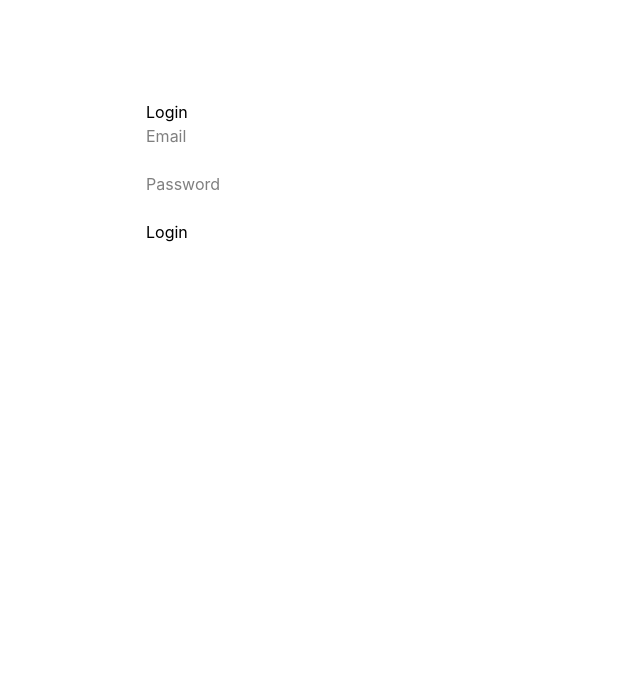
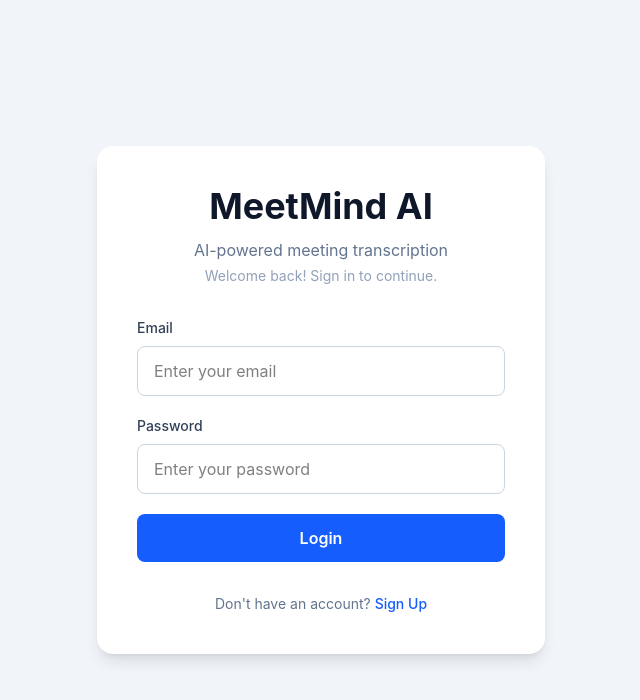
Before and after one commit to tanisha0016/MeetMind-AI, a React (Vite) app in the folder client/: page /login in a window 1280 px wide. Shown: the top 700 px of the page, without its empty margins (319-959 px from the left). Built offline with nearby package versions, Linux system fonts and the light colour scheme.

Commit message:
feat: enhance dashboard and meeting details UI

```diff
--- /dev/null
+++ b/client/src/components/auth/ProtectedRoute.tsx
@@ -0,0 +1,17 @@
+import { Navigate } from "react-router-dom";
+
+interface Props {
+  children: React.ReactNode;
+}
+
+const ProtectedRoute = ({ children }: Props) => {
+  const token = localStorage.getItem("token");
+
+  if (!token) {
+    return <Navigate to="/login" replace />;
+  }
+
+  return <>{children}</>;
+};
+
+export default ProtectedRoute;
--- a/client/src/components/layout/Navbar.tsx
+++ b/client/src/components/layout/Navbar.tsx
@@ -1,10 +1,15 @@
 import Button from "../common/Button";
 import { useNavigate } from "react-router-dom";
+
 
 const Navbar = () => {
   const navigate = useNavigate();
 
-  const user = localStorage.getItem("user");
+  const user = JSON.parse(
+    localStorage.getItem("user") || "null",
+  );
+
+  const token = localStorage.getItem("token");
 
   const handleLogout = () => {
     localStorage.removeItem("token");
@@ -26,11 +31,20 @@ const Navbar = () => {
         </div>
 
         <div className="flex items-center gap-3">
-          {user ? (
-            <>
+          {token ? (
+  <div className="flex items-center gap-4">
+                <span className="text-sm font-medium text-slate-600">
+                  {user?.name}
+                </span>
+
                 <Button
-                onClick={() => navigate("/upload")}
+                  variant="secondary"
+                  onClick={() => navigate("/dashboard")}
                 >
+                  Dashboard
+                </Button>
+
+                <Button onClick={() => navigate("/upload")}>
                   Upload Meeting
                 </Button>
 
@@ -40,7 +54,8 @@ const Navbar = () => {
                 >
                   Logout
                 </Button>
-            </>
+              </div>
+
           ) : (
             <>
               <Button
--- a/client/src/components/meeting/MeetingCard.tsx
+++ b/client/src/components/meeting/MeetingCard.tsx
@@ -1,5 +1,5 @@
+import type { Meeting } from "../../types";
 import { useNavigate } from "react-router-dom";
-import type { Meeting } from "../../types";
 
 interface Props {
   meeting: Meeting;
@@ -8,59 +8,58 @@ interface Props {
 const MeetingCard = ({ meeting }: Props) => {
   const navigate = useNavigate();
 
-  const statusColor = {
-    completed: "bg-green-100 text-green-700",
-    processing: "bg-yellow-100 text-yellow-700",
-    failed: "bg-red-100 text-red-700",
-  };
-
   return (
     <div
       onClick={() => navigate(`/meetings/${meeting._id}`)}
       className="cursor-pointer rounded-xl bg-white p-6 shadow-sm transition hover:-translate-y-1 hover:shadow-lg"
     >
       <div className="flex items-start justify-between">
-
-        <div className="flex-1">
-
-          <h2 className="text-xl font-semibold text-slate-900">
-            {meeting.title}
-          </h2>
-
-          <p className="mt-2 text-slate-500">
-            {meeting.description}
-          </p>
-
-        </div>
+        <h2 className="text-xl font-bold text-slate-900">
+          {meeting.title}
+        </h2>
 
         <span
-          className={`rounded-full px-3 py-1 text-sm font-medium ${
-            statusColor[
-              meeting.status as keyof typeof statusColor
-            ] || "bg-slate-100 text-slate-700"
+          className={`rounded-full px-3 py-1 text-xs font-semibold ${
+            meeting.status === "completed"
+              ? "bg-green-100 text-green-700"
+              : meeting.status === "processing"
+              ? "bg-yellow-100 text-yellow-700"
+              : "bg-red-100 text-red-700"
           }`}
         >
           {meeting.status}
         </span>
-
       </div>
 
-      <div className="mt-6">
+      <p className="mt-3 text-sm text-slate-500">
+        {meeting.description}
+      </p>
 
-        <p className="line-clamp-2 text-slate-600">
-          {meeting.summary || "No summary available."}
+      <div className="mt-5">
+        <h3 className="text-sm font-semibold text-slate-700">
+          AI Summary
+        </h3>
+
+        <p className="mt-2 line-clamp-4 text-sm leading-6 text-slate-600">
+          {meeting.summary || "Summary not available yet."}
         </p>
-
       </div>
 
-      <div className="mt-6 border-t pt-4">
+      <div className="mt-6 flex items-center justify-between border-t pt-4">
+        <span className="text-xs text-slate-400">
+          {new Date(meeting.createdAt).toLocaleDateString()}
+        </span>
 
-        <p className="text-sm text-slate-400">
-          {new Date(meeting.createdAt).toLocaleDateString()}
-        </p>
-
+        <button
+          onClick={(e) => {
+            e.stopPropagation();
+            navigate(`/meetings/${meeting._id}`);
+          }}
+          className="font-medium text-blue-600 hover:text-blue-700"
+        >
+          View Details →
+        </button>
       </div>
-
     </div>
   );
 };
--- a/client/src/pages/DashboardPage.tsx
+++ b/client/src/pages/DashboardPage.tsx
@@ -3,6 +3,7 @@ import { useNavigate } from "react-router-dom";
 import { getMeetings } from "../services/meeting.service";
 import type { Meeting } from "../types";
 import MeetingCard from "../components/meeting/MeetingCard";
+import Navbar from "../components/layout/Navbar";
 
 const DashboardPage = () => {
     const navigate = useNavigate();
@@ -23,6 +24,9 @@ const DashboardPage = () => {
     }, []);
 
     return (
+        <>
+            <Navbar />
+
             <div className="min-h-screen bg-slate-100">
                 <div className="mx-auto max-w-6xl px-6 py-10">
 
@@ -47,7 +51,26 @@ const DashboardPage = () => {
 
                     </div>
 
-        <div className="space-y-5">
+                    {meetings.length === 0 ? (
+                        <div className="rounded-xl border border-dashed border-slate-300 bg-white p-16 text-center shadow-sm">
+                            <h2 className="text-xl font-semibold text-slate-700">
+                                No meetings yet
+                            </h2>
+
+                            <p className="mt-3 text-slate-500">
+                                Upload your first meeting to generate transcripts,
+                                summaries and action items.
+                            </p>
+
+                            <button
+                                onClick={() => navigate("/upload")}
+                                className="mt-6 rounded-lg bg-blue-600 px-5 py-3 font-medium text-white hover:bg-blue-700"
+                            >
+                                Upload First Meeting
+                            </button>
+                        </div>
+                    ) : (
+                        <div className="grid gap-6 md:grid-cols-2 xl:grid-cols-3">
                             {meetings.map((meeting) => (
                                 <MeetingCard
                                     key={meeting._id}
@@ -55,10 +78,13 @@ const DashboardPage = () => {
                                 />
                             ))}
                         </div>
+                    )}
 
                 </div>
             </div>
+        </>
     );
+
 };
 
 export default DashboardPage;
--- a/client/src/pages/LoginPage.tsx
+++ b/client/src/pages/LoginPage.tsx
@@ -1,5 +1,5 @@
 import { useState } from "react";
-import { useNavigate } from "react-router-dom";
+import { useNavigate, Link } from "react-router-dom";
 import { login } from "../services/auth.service";
 
 const LoginPage = () => {
@@ -7,7 +7,6 @@ const LoginPage = () => {
 
   const [email, setEmail] = useState("");
   const [password, setPassword] = useState("");
-
   const [loading, setLoading] = useState(false);
 
   const handleSubmit = async (
@@ -40,18 +39,41 @@ const LoginPage = () => {
   };
 
   return (
-    <div
-      style={{
-        width: "350px",
-        margin: "100px auto",
-      }}
+    <div className="flex min-h-screen items-center justify-center bg-slate-100 px-4">
+
+      <div className="w-full max-w-md rounded-2xl bg-white p-10 shadow-lg">
+
+        <div className="mb-8 text-center">
+
+          <h1 className="text-4xl font-bold text-slate-900">
+            MeetMind AI
+          </h1>
+
+          <p className="mt-3 text-slate-500">
+            AI-powered meeting transcription
+          </p>
+
+          <p className="mt-1 text-sm text-slate-400">
+            Welcome back! Sign in to continue.
+          </p>
+
+        </div>
+
+        <form
+          onSubmit={handleSubmit}
+          className="space-y-5"
         >
-      <h1>Login</h1>
 
-      <form onSubmit={handleSubmit}>
+          <div>
+
+            <label className="mb-2 block text-sm font-medium text-slate-700">
+              Email
+            </label>
+
             <input
               type="email"
-          placeholder="Email"
+              className="w-full rounded-lg border border-slate-300 px-4 py-3 outline-none transition focus:border-blue-500"
+              placeholder="Enter your email"
               value={email}
               onChange={(e) =>
                 setEmail(e.target.value)
@@ -59,12 +81,18 @@ const LoginPage = () => {
               required
             />
 
-        <br />
-        <br />
+          </div>
+
+          <div>
+
+            <label className="mb-2 block text-sm font-medium text-slate-700">
+              Password
+            </label>
 
             <input
               type="password"
-          placeholder="Password"
+              className="w-full rounded-lg border border-slate-300 px-4 py-3 outline-none transition focus:border-blue-500"
+              placeholder="Enter your password"
               value={password}
               onChange={(e) =>
                 setPassword(e.target.value)
@@ -72,13 +100,30 @@ const LoginPage = () => {
               required
             />
 
-        <br />
-        <br />
+          </div>
 
-        <button type="submit">
-          {loading ? "Logging in..." : "Login"}
+          <button
+            type="submit"
+            disabled={loading}
+            className="w-full rounded-lg bg-blue-600 py-3 font-semibold text-white transition hover:bg-blue-700 disabled:opacity-60"
+          >
+            {loading ? "Signing in..." : "Login"}
           </button>
+
         </form>
+
+        <p className="mt-8 text-center text-sm text-slate-500">
+          Don't have an account?{" "}
+          <Link
+            to="/register"
+            className="font-medium text-blue-600 hover:underline"
+          >
+            Sign Up
+          </Link>
+        </p>
+
+      </div>
+
     </div>
   );
 };
--- a/client/src/routes/AppRoutes.tsx
+++ b/client/src/routes/AppRoutes.tsx
@@ -1,21 +1,24 @@
 import { BrowserRouter, Routes, Route } from "react-router-dom";
+import ProtectedRoute from "../components/auth/ProtectedRoute";
 
 import LandingPage from "../pages/LandingPage";
 import NotFoundPage from "../pages/NotFoundPage";
 import LoginPage from "../pages/LoginPage";
 import UploadMeetingPage from "../pages/UploadMeetingPage";
 import MeetingDetailsPage from "../pages/MeetingDetailsPage";
+import DashboardPage from "../pages/DashboardPage";
 //import RegisterPage from "../pages/RegisterPage";
 
 const AppRoutes = () => {
   return (
     <BrowserRouter>
       <Routes>
-        <Route path="/" element={<LandingPage />} />
-        <Route path="*" element={<NotFoundPage />} />
+        <Route path="/" element={ <ProtectedRoute> <LandingPage /></ProtectedRoute>} />
+        <Route path="*" element={<ProtectedRoute> <NotFoundPage /></ProtectedRoute>} />
         <Route path="/login" element={<LoginPage />} />
-        <Route path="/upload" element={<UploadMeetingPage />} />
-        <Route path="/meetings/:id" element={<MeetingDetailsPage />} />
+        <Route path="/upload" element={<ProtectedRoute> <UploadMeetingPage /> </ProtectedRoute>} />
+        <Route path="/meetings/:id" element={<ProtectedRoute><MeetingDetailsPage /></ProtectedRoute>} />
+        <Route path="/dashboard" element={<ProtectedRoute><DashboardPage /></ProtectedRoute>} />
       </Routes>
     </BrowserRouter>
   );
```
Also changed, not shown: client/src/pages/MeetingDetailsPage.tsx (+33 -20 lines), 6 other files (tests, documents, lock files or other folders). Lines whose indentation alone changed are shown as unchanged.
